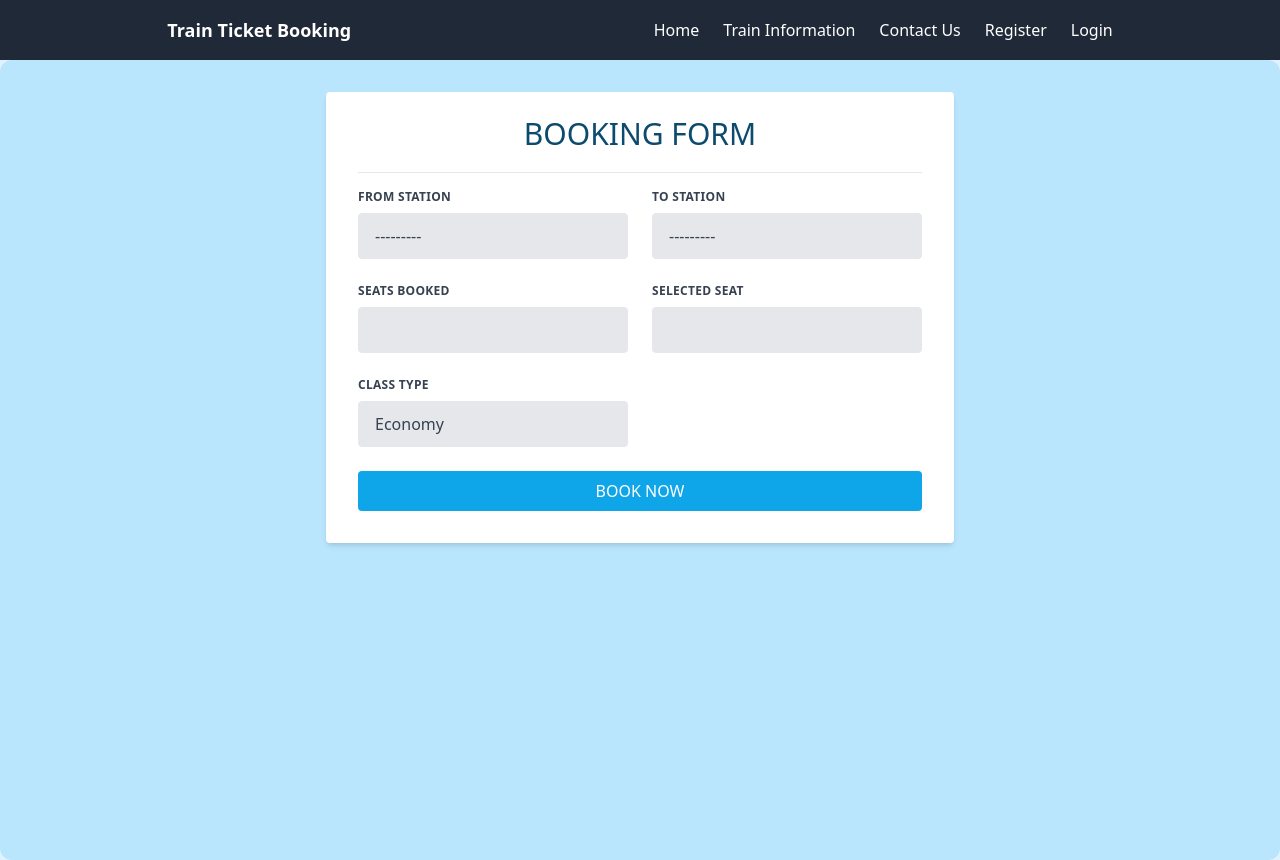
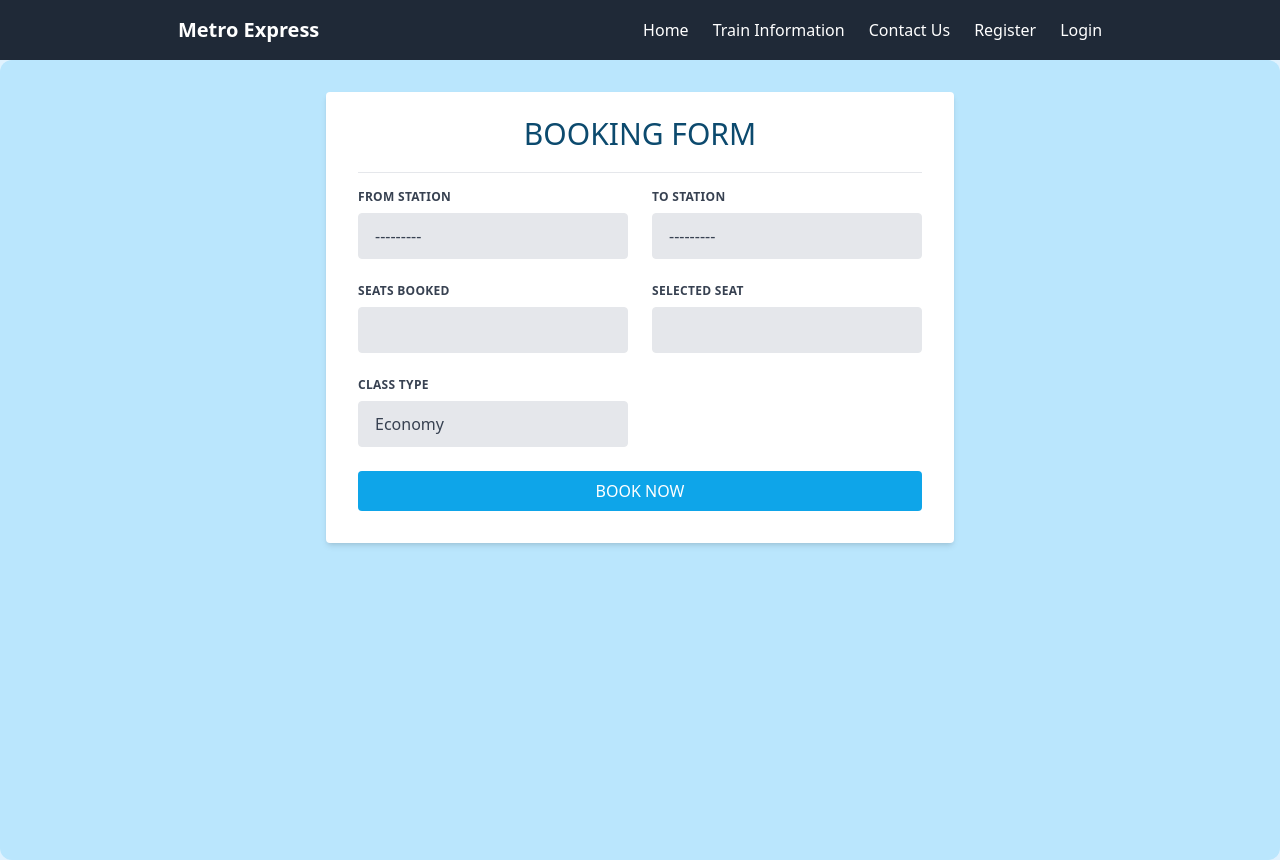
Before and after one commit to ripionck/metro-express, a Django app: page /booking/book-train/1/ in a window 1280 px wide. Run offline with Django 5.2, Linux system fonts and the light colour scheme; data comes from the database, SQL or seed files in the repository; some libraries are stand-ins or nearby versions.

Commit message:
setup project title

```diff
--- a/core/templates/navbar.html
+++ b/core/templates/navbar.html
@@ -1,7 +1,7 @@
 <nav class="bg-gray-800 p-4">
     <div class="container mx-auto">
         <div class="flex items-center justify-around">
-            <a class="text-white text-lg font-semibold" href="#">Train Ticket Booking</a>
+            <a class="text-white text-xl font-semibold" href="#">Metro Express</a>
             <div class="hidden sm:block">
                 <ul class="flex items-center space-x-6">
                     <li class="nav-item">
```
